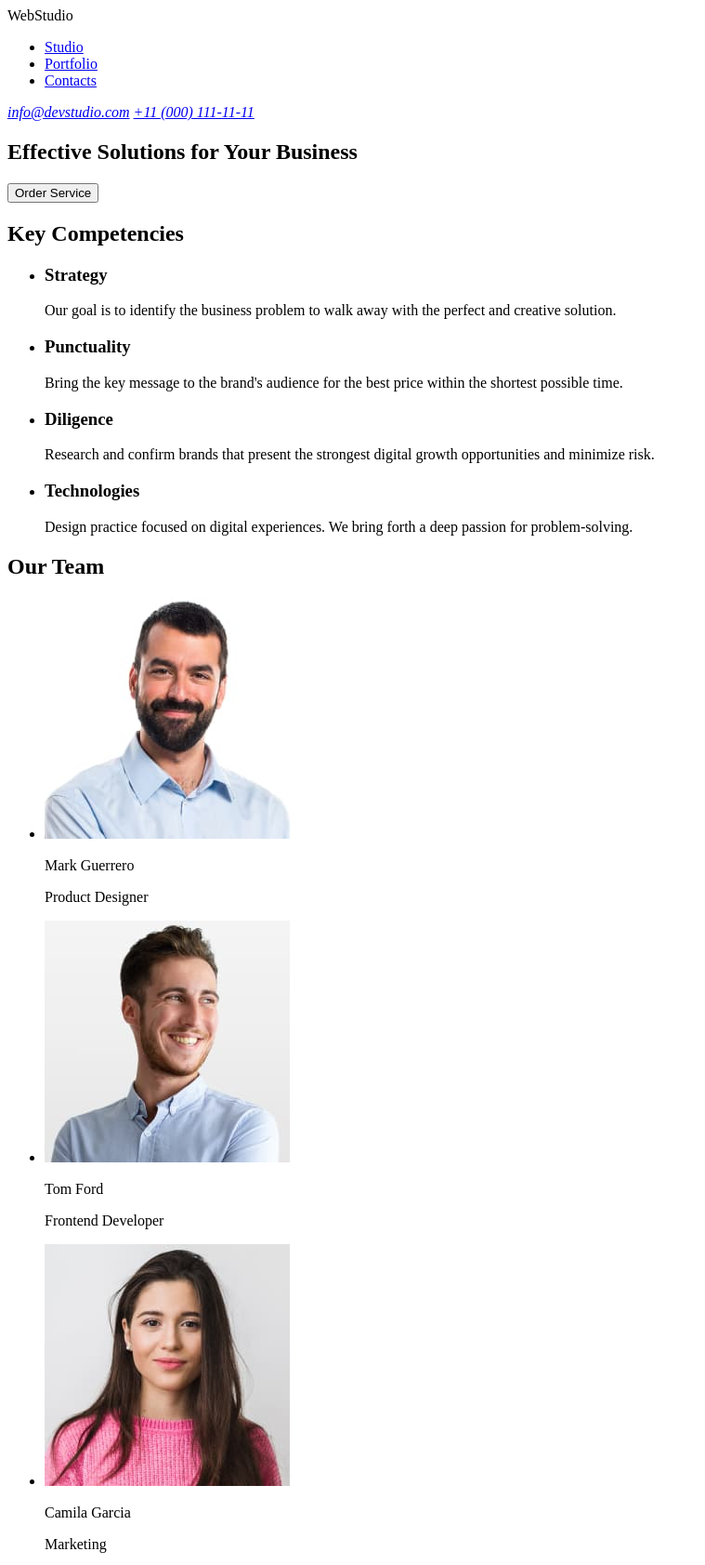
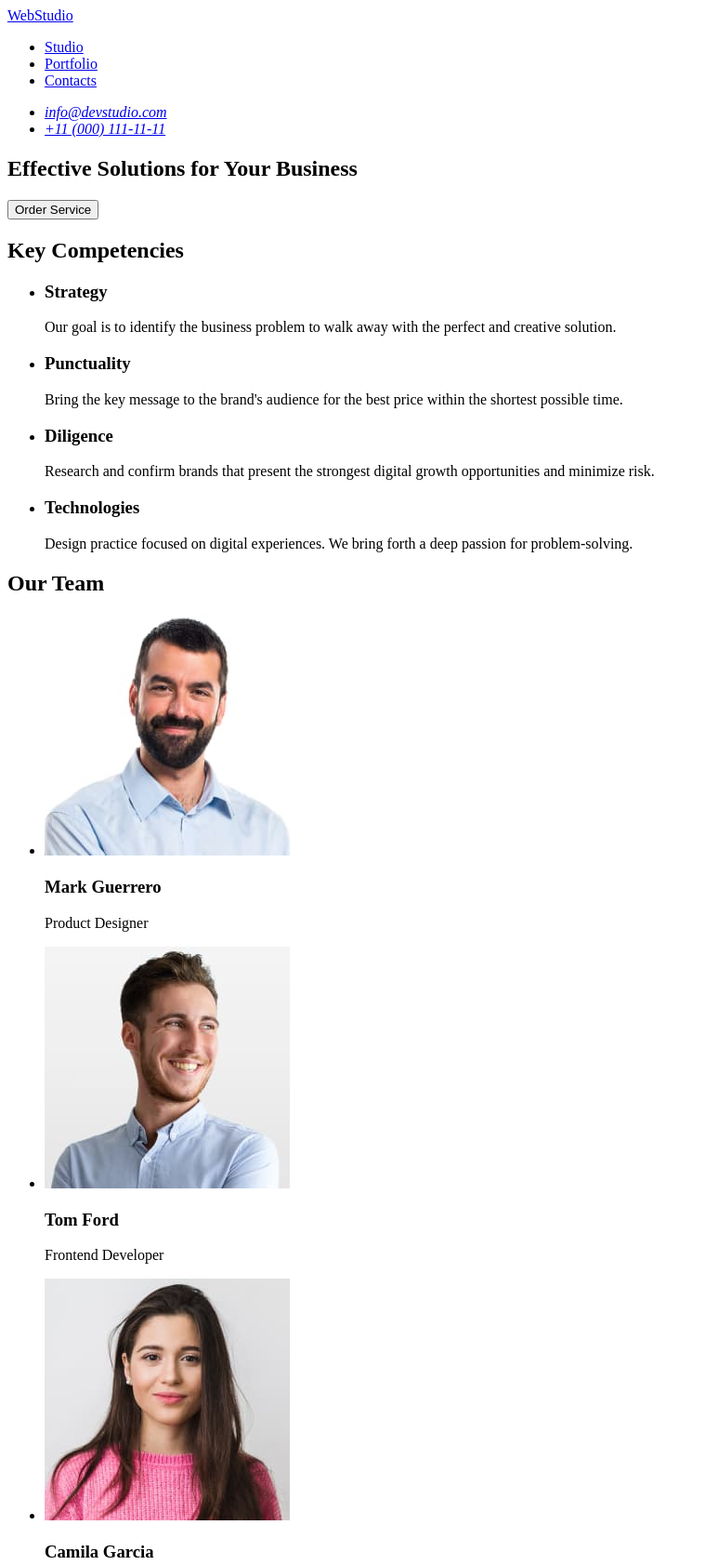
Before and after one commit to VladyslavBihun/goit-markup-hw-01, a plain HTML site: page index.html in a window 1280 px wide. Shown: the top 1683 px of the page at 93% size, without its empty margins (0-759 px from the left). Drawn offline with Linux system fonts and the light colour scheme.

Commit message:
Fix after bot

```diff
--- a/index.html
+++ b/index.html
@@ -7,9 +7,9 @@
   </head>
 
   <body>
-    <header id="header">
-      <a>WebStudio</a>
+    <header>
       <nav>
+        <a href="./index.html">WebStudio</a>
         <ul>
           <li><a href="#Studio">Studio</a></li>
           <li><a href="#Portfolio">Portfolio</a></li>
@@ -17,15 +17,17 @@
         </ul>
       </nav>
       <address>
-        <a href="mailto:info@devstudio.com">info@devstudio.com</a>
-        <a href="tel:+11(000)111-11-11">+11 (000) 111-11-11</a>
+        <ul>
+          <li><a href="mailto:info@devstudio.com">info@devstudio.com</a></li>
+          <li><a href="tel:+110001111111">+11 (000) 111-11-11</a></li>
+        </ul>
       </address>
     </header>
 
     <main>
       <section>
         <h1>Effective Solutions for Your Business</h1>
-        <button>Order Service</button>
+        <button type="button">Order Service</button>
       </section>
 
       <section>
@@ -72,7 +74,7 @@
               width="264"
               height="260"
             />
-            <p>Mark Guerrero</p>
+            <h3>Mark Guerrero</h3>
             <p>Product Designer</p>
           </li>
           <li>
@@ -82,7 +84,7 @@
               width="264"
               height="260"
             />
-            <p>Tom Ford</p>
+            <h3>Tom Ford</h3>
             <p>Frontend Developer</p>
           </li>
           <li>
@@ -92,7 +94,7 @@
               width="264"
               height="260"
             />
-            <p>Camila Garcia</p>
+            <h3>Camila Garcia</h3>
             <p>Marketing</p>
           </li>
           <li>
@@ -102,7 +104,7 @@
               width="264"
               height="260"
             />
-            <p>Daniel Wilson</p>
+            <h3>Daniel Wilson</h3>
             <p>UI Designer</p>
           </li>
         </ul>
@@ -110,7 +112,7 @@
     </main>
 
     <footer>
-      <a href="#header">WebStudio</a>
+      <a href="./index.html">WebStudio</a>
       <p>
         Increase the flow of customers and sales for your business with digital
         marketing & growth solutions.
```
